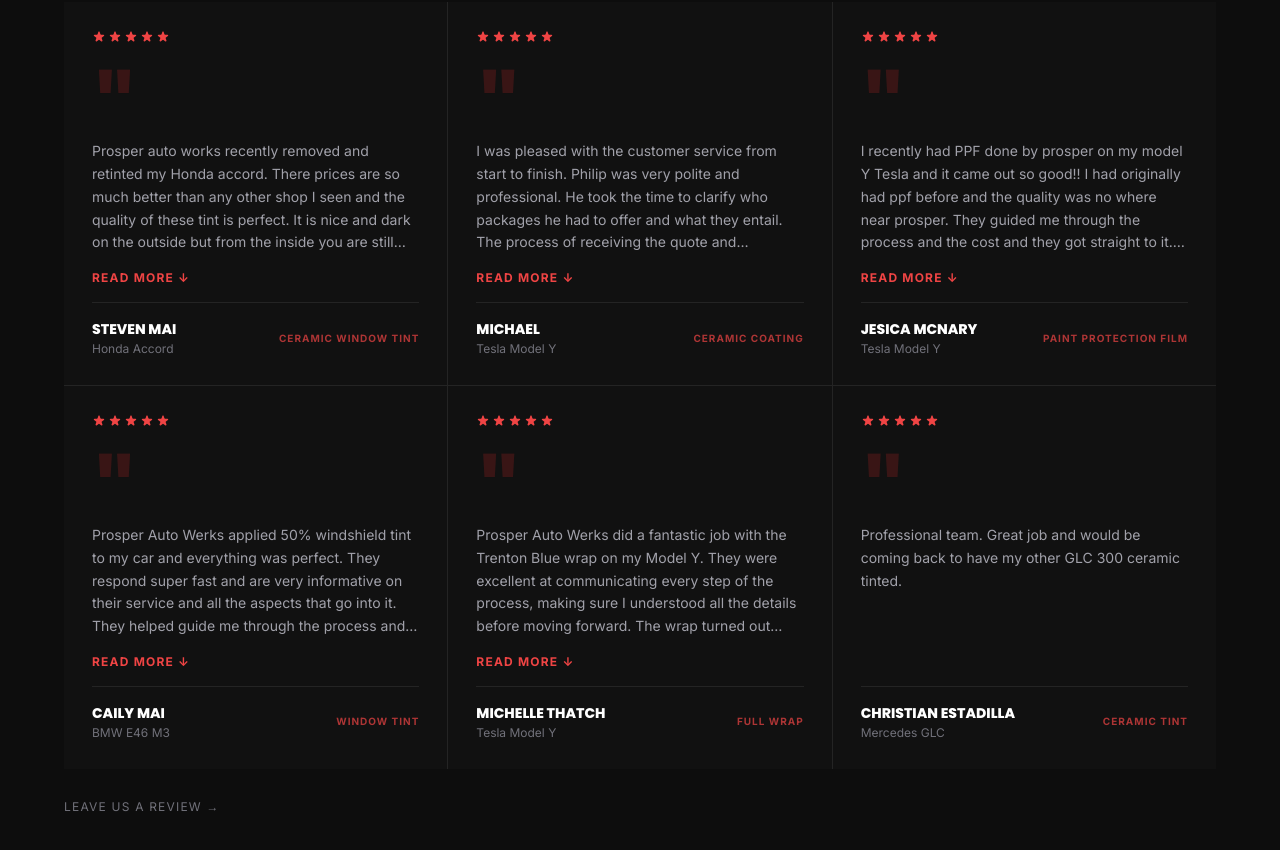
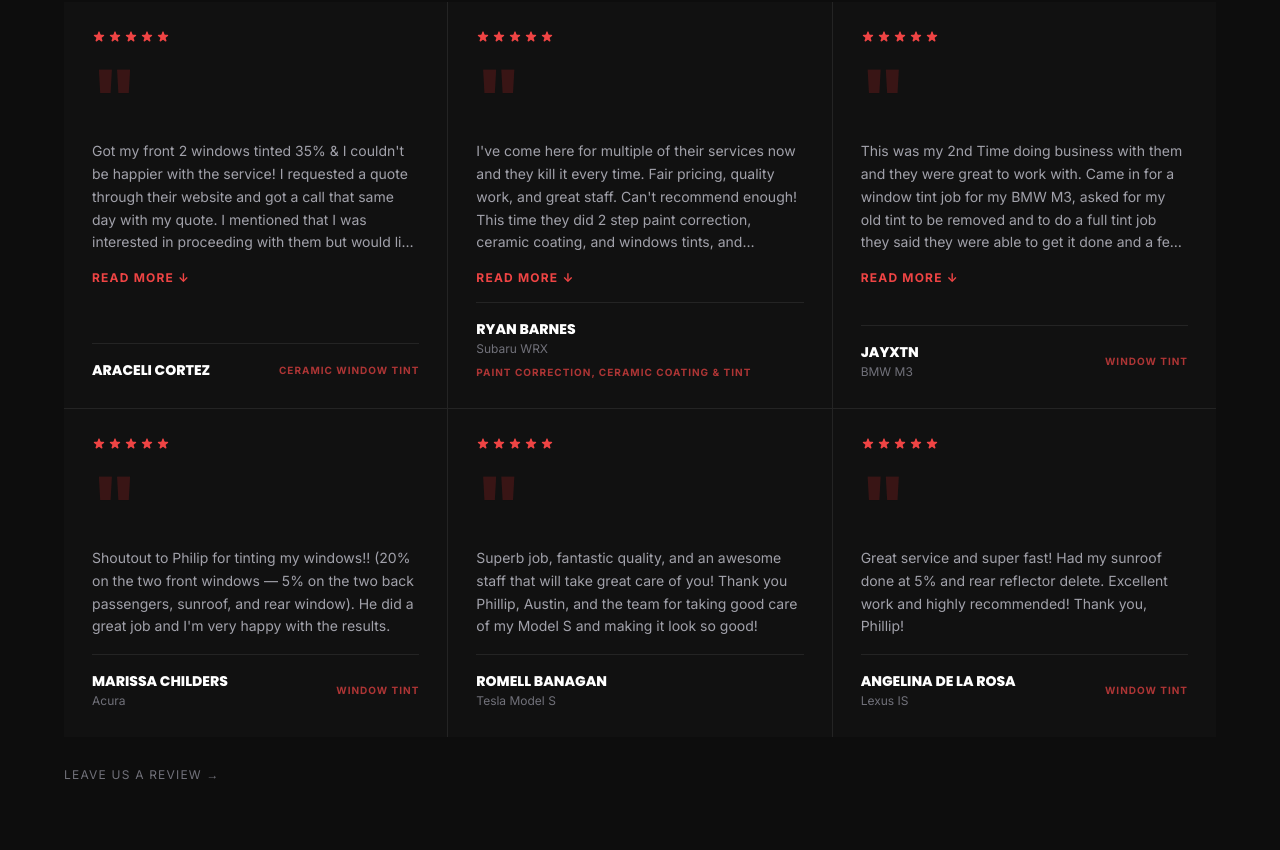
Before and after one commit to StevenH01/prosper-auto, a Next.js app: page / in a window 1280 px wide. Shown: the part 3547-4397 px from the top of the page. Built offline with nearby package versions, Linux system fonts and the light colour scheme; no server answers.

Commit message:
updated reviews to hold newer ones

```diff
--- a/src/app/components/landing/UserReviewsGrids.tsx
+++ b/src/app/components/landing/UserReviewsGrids.tsx
@@ -7,59 +7,60 @@
 type Review = {
   firstName: string;
   lastName: string;
-  car: string;
+  /** The car that was worked on. Leave out when the review doesn't say. */
+  car?: string;
   review: string;
-  service: string;
+  /** Leave out when the review doesn't say what was done. */
+  service?: string;
 };
 
+// Google reviews, shown word for word. Longest and most detailed first.
 const reviews: Review[] = [
   {
-    firstName: "Steven",
-    lastName: "Mai",
-    car: "Honda Accord",
+    firstName: "Araceli",
+    lastName: "Cortez",
     review:
-      "Prosper auto works recently removed and retinted my Honda accord. There prices are so much better than any other shop I seen and the quality of these tint is perfect. It is nice and dark on the outside but from the inside you are still able to look out. I did my research on so many other shops and I found them to be the best fit. There location is really convenient and easy to find which helped. They gave me a run through of the service before I got it done and they walked me through the whole process which I found very professional. I also scheduled an appointment to have my house windows tinted too which I didn&apos;t even know was possible. Im very pleased with this company and love supporting local small owned business from hard working people like Phillip and Austin!",
+      "Got my front 2 windows tinted 35% & I couldn't be happier with the service! I requested a quote through their website and got a call that same day with my quote. I mentioned that I was interested in proceeding with them but would like to schedule later in the month. They were accommodating and even moved my appointment last minute per my request. I ended up going with the ceramic tint & im so glad I did. They were affordable, quick and friendly. Will definitely be recommending this place to everyone I know",
     service: "Ceramic Window Tint",
   },
   {
-    firstName: "Michael",
-    lastName: "",
-    car: "Tesla Model Y",
+    firstName: "Ryan",
+    lastName: "Barnes",
+    car: "Subaru WRX",
     review:
-      "I was pleased with the customer service from start to finish. Philip was very polite and professional. He took the time to clarify who packages he had to offer and what they entail. The process of receiving the quote and scheduling the appointment was quick. They also took the time to provide updates on the process. I am extremely happy with the outcome of the ceramic coating on my vehicle. I&apos;d definitely recommend if you&apos;re looking to protecting your vehicle&apos;s paint.",
-    service: "Ceramic Coating",
+      "I've come here for multiple of their services now and they kill it every time. Fair pricing, quality work, and great staff. Can't recommend enough! This time they did 2 step paint correction, ceramic coating, and windows tints, and everything couldn't be better.",
+    service: "Paint Correction, Ceramic Coating & Tint",
   },
   {
-    firstName: "Jesica",
-    lastName: "McNary",
-    car: "Tesla Model Y",
+    firstName: "JayxTn",
+    lastName: "",
+    car: "BMW M3",
     review:
-      "I recently had PPF done by prosper on my model Y Tesla and it came out so good!! I had originally had ppf before and the quality was no where near prosper. They guided me through the process and the cost and they got straight to it. Every edge turned out clean and even and it looked like there was so much detail put into it. I came back to get my windows retinted and they did it in such a timely manner and exactly how I imagined",
-    service: "Paint Protection Film",
-  },
-  {
-    firstName: "Caily",
-    lastName: "Mai",
-    car: "BMW E46 M3",
-    review:
-      "Prosper Auto Werks applied 50% windshield tint to my car and everything was perfect. They respond super fast and are very informative on their service and all the aspects that go into it. They helped guide me through the process and the cost was so reasonable. They work in a timely manner and the quality is 10/10. it&apos;s been over 6 months and there is absolutely no bubbling or creasing. They also helped me with recommendation on my wrap and the when i should get it replaced. There prices are so reasonable and I have recommend them to countless people. Very professional and they truly do care about their clients and quality of work.",
+      "This was my 2nd Time doing business with them and they were great to work with. Came in for a window tint job for my BMW M3, asked for my old tint to be removed and to do a full tint job they said they were able to get it done and a few hours later my come was finished and they did an amazing job. My car looks so much better. No more old fading tint. I recommend anyone that is thinking about getting tints, vinyl wraps or ppfs to come check them out.",
     service: "Window Tint",
   },
   {
-    firstName: "Michelle",
-    lastName: "Thatch",
-    car: "Tesla Model Y",
+    firstName: "Marissa",
+    lastName: "Childers",
+    car: "Acura",
     review:
-      "Prosper Auto Werks did a fantastic job with the Trenton Blue wrap on my Model Y. They were excellent at communicating every step of the process, making sure I understood all the details before moving forward. The wrap turned out beautifully, with a flawless finish that really stands out. They completed the work efficiently without sacrificing quality, and I couldn&apos;t be happier with the results. Highly recommend them for anyone looking for top-notch service and a quality wrap!",
-    service: "Full Wrap",
+      "Shoutout to Philip for tinting my windows!! (20% on the two front windows — 5% on the two back passengers, sunroof, and rear window). He did a great job and I'm very happy with the results.",
+    service: "Window Tint",
   },
   {
-    firstName: "Christian",
-    lastName: "Estadilla",
-    car: "Mercedes GLC",
+    firstName: "Romell",
+    lastName: "Banagan",
+    car: "Tesla Model S",
     review:
-      "Professional team. Great job and would be coming back to have my other GLC 300 ceramic tinted.",
-    service: "Ceramic Tint",
+      "Superb job, fantastic quality, and an awesome staff that will take great care of you! Thank you Phillip, Austin, and the team for taking good care of my Model S and making it look so good!",
+  },
+  {
+    firstName: "Angelina",
+    lastName: "de la Rosa",
+    car: "Lexus IS",
+    review:
+      "Great service and super fast! Had my sunroof done at 5% and rear reflector delete. Excellent work and highly recommended! Thank you, Phillip!",
+    service: "Window Tint",
   },
 ];
 
@@ -107,14 +108,16 @@
             )}
 
             <div className="mt-auto pt-4 border-t border-[#242424]">
-              <div className="flex items-center justify-between">
+              <div className="flex flex-wrap items-center justify-between gap-x-4 gap-y-2">
                 <div>
                   <p className={`${poppins.className} text-white text-sm uppercase`}>
                     {review.firstName} {review.lastName}
                   </p>
-                  <p className="text-zinc-500 text-xs mt-0.5">{review.car}</p>
+                  {review.car && <p className="text-zinc-500 text-xs mt-0.5">{review.car}</p>}
                 </div>
-                <span className="text-[10px] text-red-500/70 uppercase tracking-widest font-bold text-right">{review.service}</span>
+                {review.service && (
+                  <span className="text-[10px] text-red-500/70 uppercase tracking-widest font-bold text-right">{review.service}</span>
+                )}
               </div>
             </div>
           </div>
```
